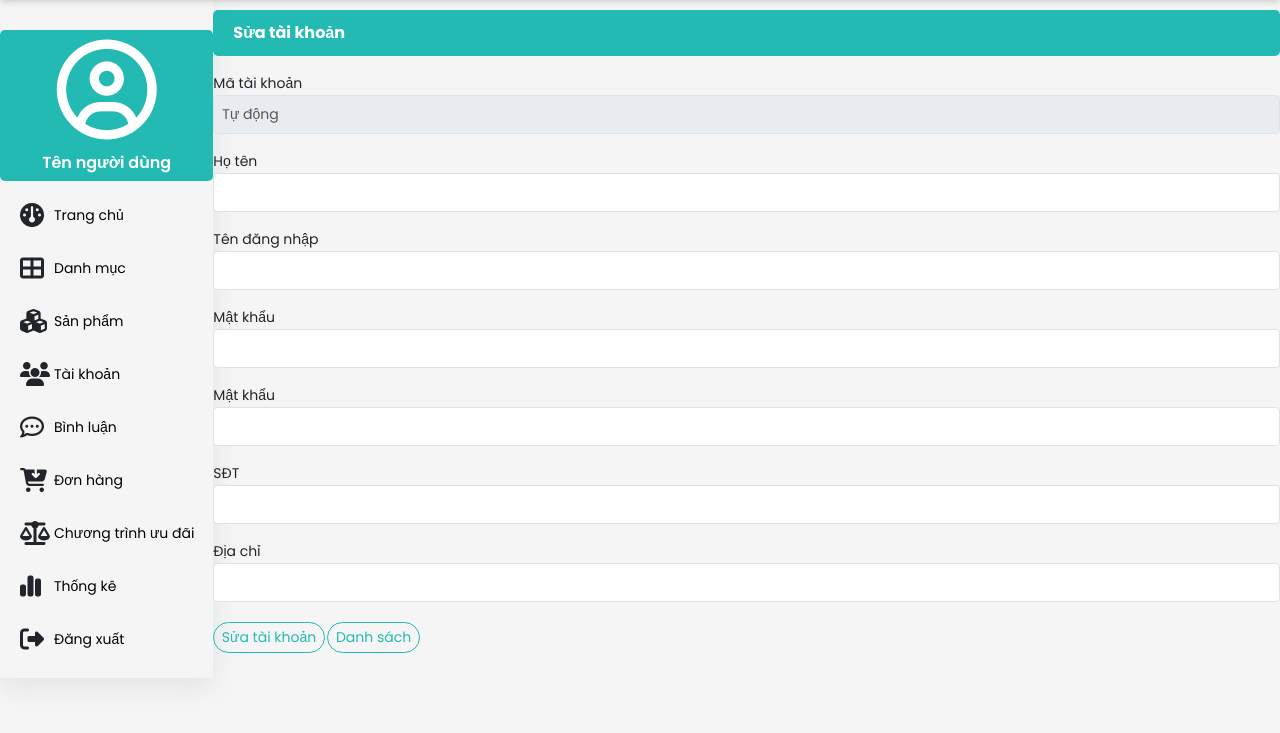
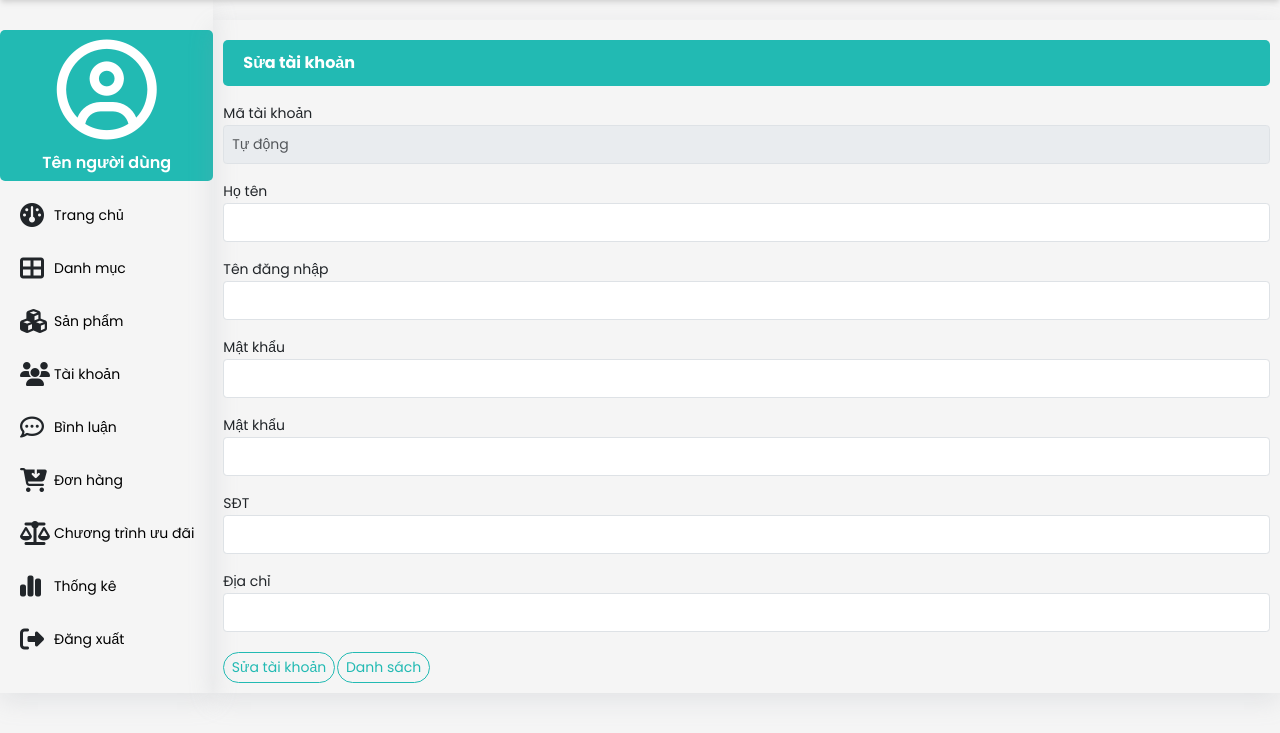
Before and after one commit to tomioruyuu/DA_One, a PHP site: page /index.php?act=editAccounts in a window 1280 px wide. Shown: the part 67-800 px from the top of the page. Run offline with PHP 8.4, Linux system fonts and the light colour scheme; data that the repository does not hold is empty; some libraries are stand-ins or nearby versions.

Commit message:
change layout of function admin

```diff
--- a/Views/admin/Accounts/addAccounts.php
+++ b/Views/admin/Accounts/addAccounts.php
@@ -1,5 +1,4 @@
-
-<div class="main-content">
+<div class="col-10 body-content mt20">
         <div class="list_product-heading df-center align-items-center">
             <div class="title-line"></div>
             <h1 class="title-list-product">Thêm tài khoản</h1>
--- a/Views/admin/Accounts/editAccounts.php
+++ b/Views/admin/Accounts/editAccounts.php
@@ -1,4 +1,4 @@
-<div class="main-content">
+<div class="main-content body-content mt20">
         <div class="list_product-heading df-center align-items-center">
             <div class="title-line"></div>
             <h1 class="title-list-product">Sửa tài khoản</h1>
--- a/Views/admin/Accounts/listAccounts.php
+++ b/Views/admin/Accounts/listAccounts.php
@@ -1,4 +1,3 @@
-
 <div class="col-10 body-content">
     <div class="list-product">
         <div class="list_product-heading df-center align-items-center">
--- a/Views/admin/category/addCategory.php
+++ b/Views/admin/category/addCategory.php
@@ -1,4 +1,4 @@
-<div class="main-content mt-30">
+<div class="main-content body-content mt-30">
         <div class="list_product-heading df-center align-items-center">
             <div class="title-line"></div>
             <h1 class="title-list-product">Danh mục sản phẩm</h1>
--- a/Views/admin/category/editCategory.php
+++ b/Views/admin/category/editCategory.php
@@ -1,4 +1,4 @@
-<div class="main-content">
+<div class="main-content body-content mt20">
         <div class="list_product-heading df-center align-items-center">
             <div class="title-line"></div>
             <h1 class="title-list-product">Sửa danh mục sản phẩm</h1>
```
